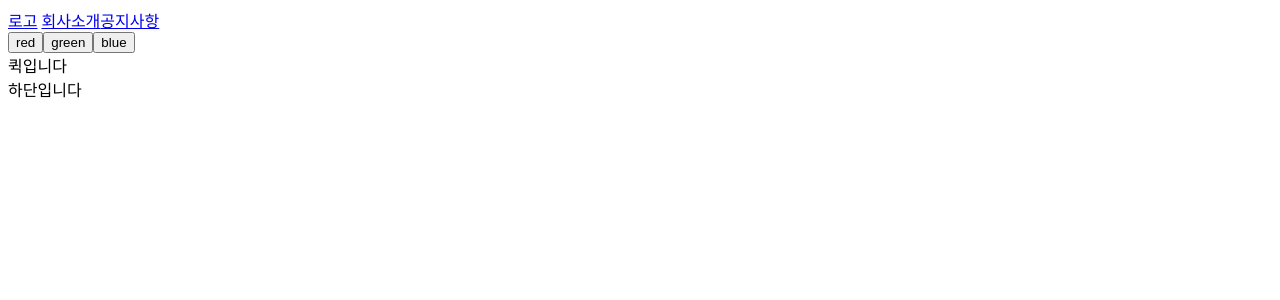
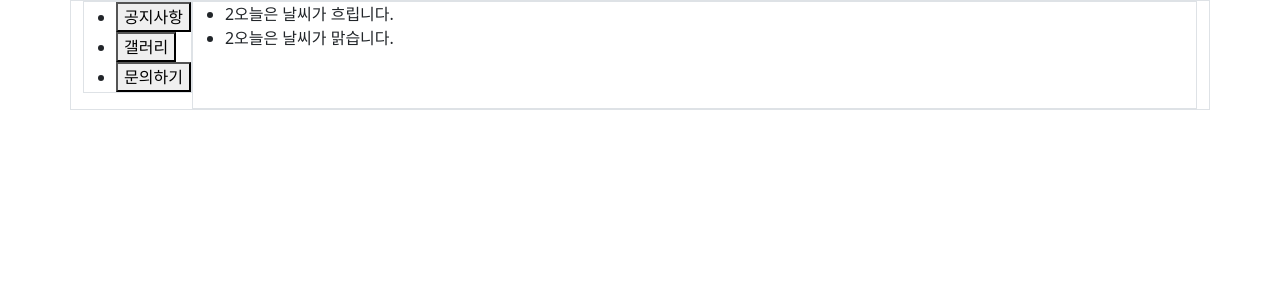
Before and after one commit to srh0820/reactstudy2, a React (Create React App) app: page / in a window 1280 px wide. Shown: the top 300 px of the page. Built offline with nearby package versions, Linux system fonts and the light colour scheme.

Commit message:
map - json 데이터 가져오기

```diff
--- /dev/null
+++ b/src/App3.js
@@ -0,0 +1,32 @@
+import React from 'react'
+import tabjson from './json/tab.json'
+
+function App3() {
+
+    return (
+        <div className="tapwrap d-flex container border">
+            <ul className="tabs border">
+                <li><button>{tabjson["notice"]["title"]}</button></li>
+                <li><button>{tabjson["gallery"]["title"]}</button></li>
+                <li><button>{tabjson["qna"]["title"]}</button></li>
+            </ul>
+            <div className="content col border">
+
+                <ul>
+                    {
+                        tabjson["gallery"]["content"].map((v, i) =>{
+                            return(
+                            <li key={`list${i}`}>
+                                {v}
+                            </li>
+                            )
+                        })
+                    }
+                </ul>
+
+            </div>
+        </div>
+    )
+}
+
+export default App3
--- a/src/index.js
+++ b/src/index.js
@@ -3,7 +3,8 @@ import ReactDOM from 'react-dom/client';
 import { BrowserRouter } from 'react-router-dom';
 // bootstrap , common.css , ...
 
-import App from './App';
+import 'bootstrap/dist/css/bootstrap.min.css'
+import App from './App3';
 
 const root = ReactDOM.createRoot(document.getElementById('root'));
 root.render(
--- /dev/null
+++ b/src/json/tab.json
@@ -0,0 +1,23 @@
+{
+    "notice" : {
+        "title" : "공지사항",
+        "content" : [
+            "1오늘은 날씨가 흐립니다.",
+            "1오늘은 날씨가 맑습니다."
+        ]
+    },
+    "gallery" : {
+        "title" : "갤러리",
+        "content" : [
+            "2오늘은 날씨가 흐립니다.",
+            "2오늘은 날씨가 맑습니다."
+        ]
+    },
+    "qna" : {
+        "title" : "문의하기",
+        "content" : [
+            "오늘날씨 어때?|오늘은 날씨가 흐립니다.",
+            "문의|오늘은 날씨가 맑습니다."
+        ]
+    }
+}
```
